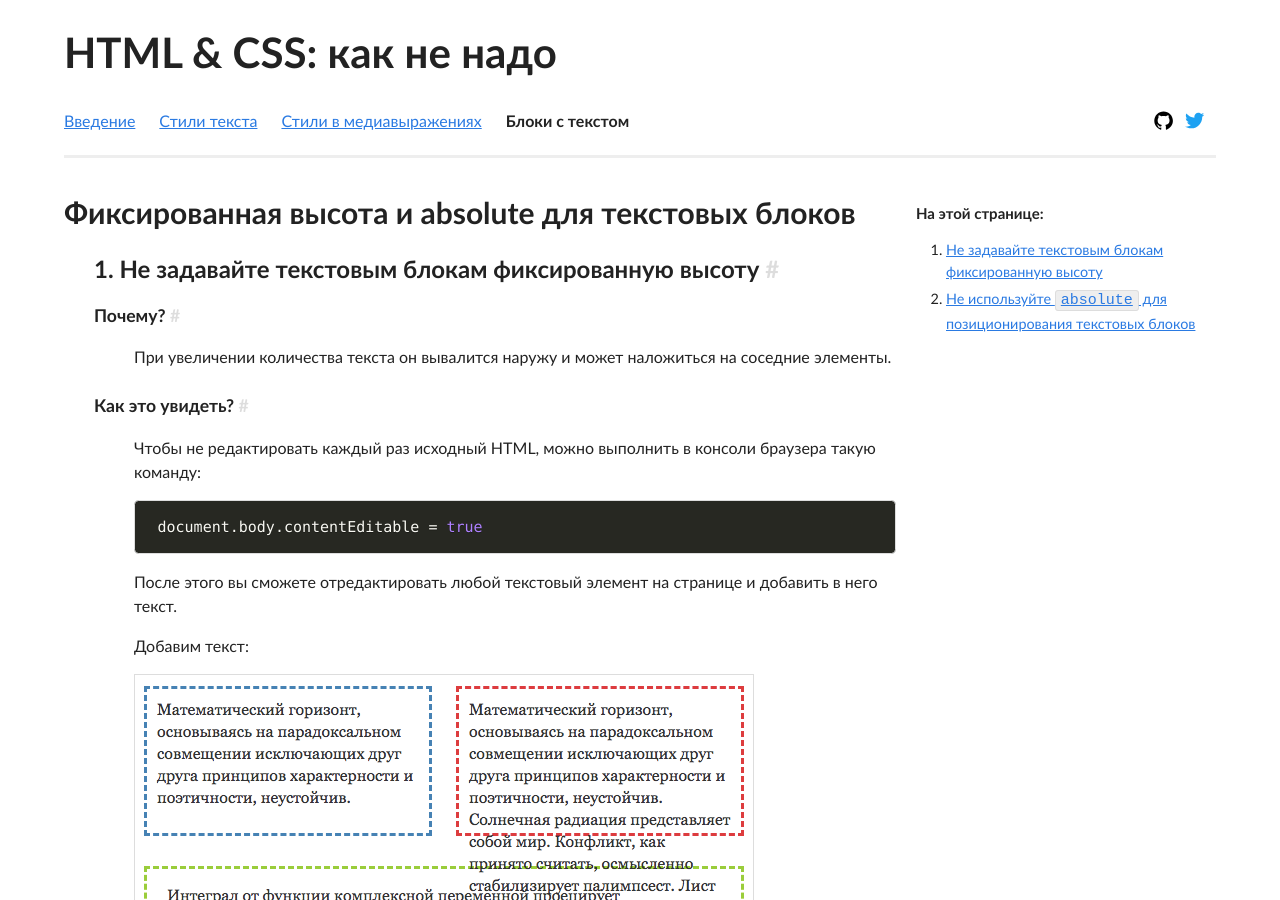
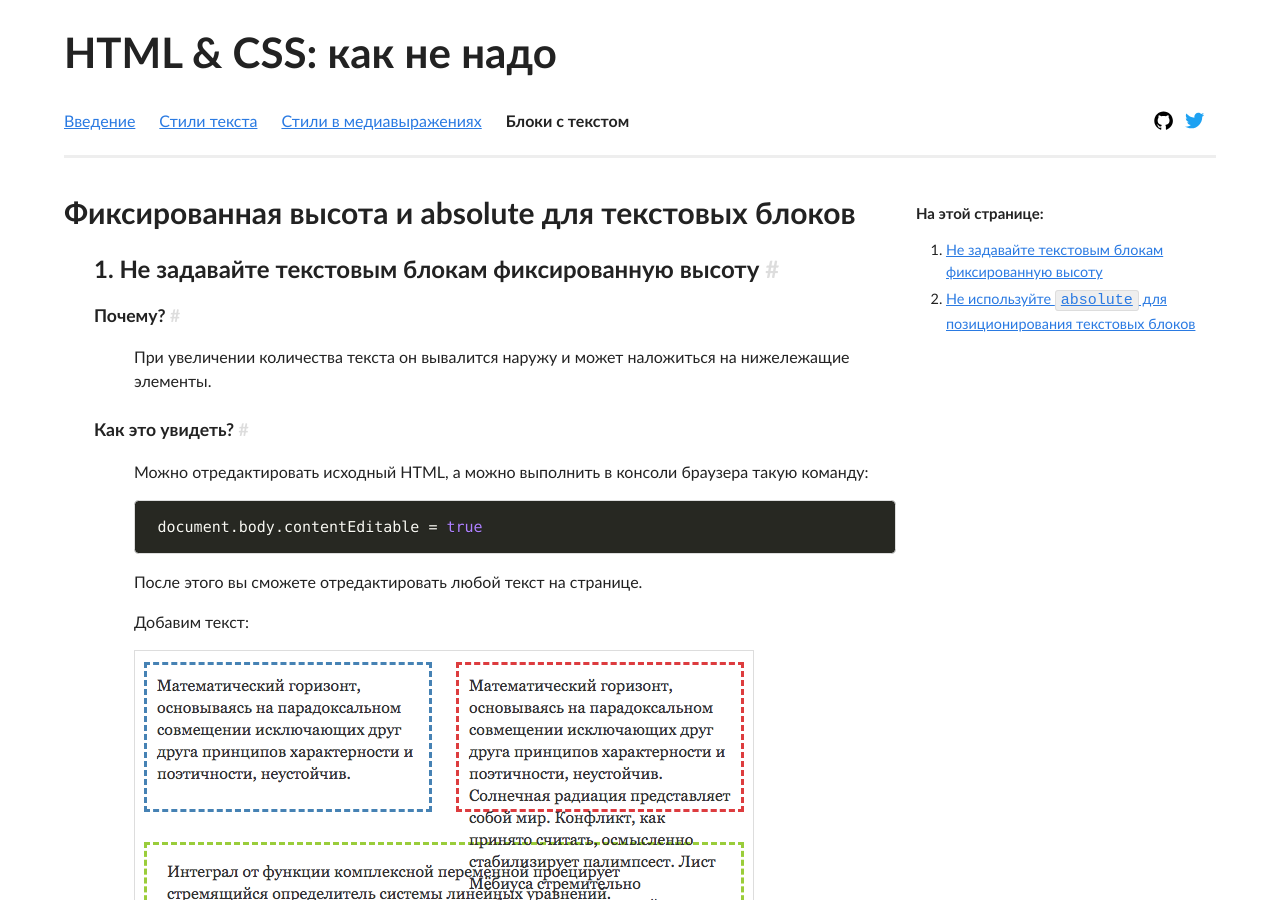
Before and after one commit to yoksel/bad-practices, a Jekyll site: the page built from blocks-with-text/index.html, in a window 1280 px wide and 900 px high. Built offline with Jekyll 4.4.1, drawn with Linux system fonts in a browser that asks for light colours; some of the changed text lies outside the part shown.

Commit message:
Edit articles

```diff
--- a/blocks-with-text/index.html
+++ b/blocks-with-text/index.html
@@ -16,16 +16,16 @@ links:
     <dl>
       <dt id="fixed-height-why">Почему? <a href="#fixed-height-why" class="post__anchor">#</a></dt>
       <dd>
-        <p>При увеличении количества текста он вывалится наружу и может наложиться на соседние элементы.</p>
+        <p>При увеличении количества текста он вывалится наружу и может наложиться на нижележащие элементы.</p>
       </dd>
 
       <dt id="fixed-height-how-to-see">Как это увидеть? <a href="#fixed-height-how-to-see" class="post__anchor">#</a></dt>
       <dd>
-        <p>Чтобы не редактировать каждый раз исходный HTML, можно выполнить в консоли браузера такую команду:</p>
+        <p>Можно отредактировать исходный HTML, а можно выполнить в консоли браузера такую команду:</p>
 
         {% highlight js %}document.body.contentEditable = true{% endhighlight %}
 
-        <p>После этого вы сможете отредактировать любой текстовый элемент на странице и добавить в него текст.</p>
+        <p>После этого вы сможете отредактировать любой текст на странице.</p>
 
         <p>Добавим текст:</p>
 
@@ -77,7 +77,7 @@ links:
 
       <dt id="absolute-how-to-see">Как это увидеть? <a href="#absolute-how-to-see" class="post__anchor">#</a></dt>
       <dd>
-        <p>Как и в предыдущем случае, можно использовать команду в консоли:</p>
+        <p>Как и в предыдущем случае, можно отредактировать исходный HTML или использовать команду в консоли:</p>
 
         {% highlight js %}document.body.contentEditable = true{% endhighlight %}
 
--- a/font-styles/index.html
+++ b/font-styles/index.html
@@ -18,7 +18,7 @@ links:
 <dl>
   <dt id="why">Почему? <a href="#why" class="post__anchor">#</a></dt>
   <dd>
-    <p>Это не имеет смысла и засоряет код. Воспользуйтесь наследованием: стили текста дочерних элементов наследуются от родительского, вам не нужно для этого ничего делать.</p>
+    <p>Это не имеет смысла и засоряет код. Воспользуйтесь наследованием: задайте стили для текста родительскому элементу, и дочерние элементы сами их унаследуют, вам не нужно для этого ничего делать.</p>
   </dd>
 
   <dt id="how-to-see">Как это увидеть? <a href="#how-to-see" class="post__anchor">#</a></dt>
```
